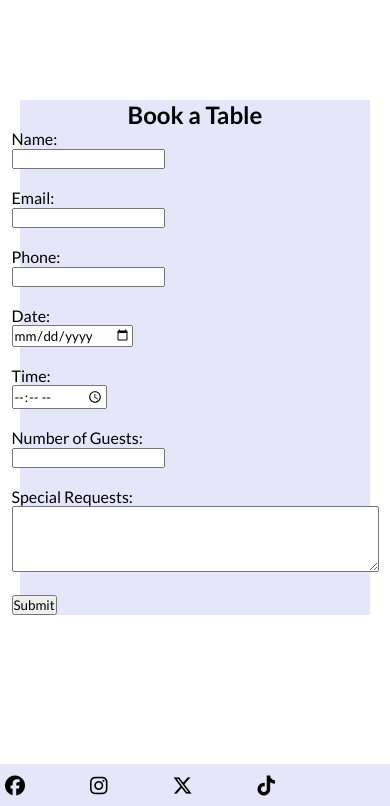
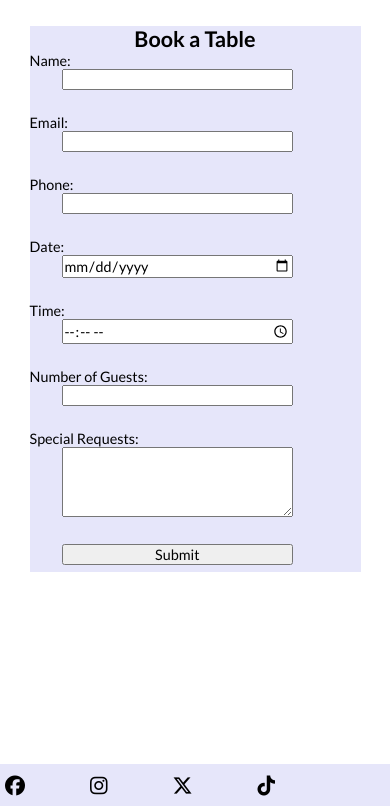
Before and after one commit to benbarker04/the-restaurant, a Flask app: page /booking in a window 390 px wide. Shown: the part 38-844 px from the top of the page. Run offline with Flask 3, Linux system fonts and the light colour scheme; some libraries are stand-ins or nearby versions.

Commit message:
style booking page for phones and tablets

```diff
--- a/static/css/style.css
+++ b/static/css/style.css
@@ -487,6 +487,57 @@ footer{
 }
 
 /*-----------------------------------------booking page page*/
+/*-----------------------------------------Styles for phone screens*/
+@media only screen and (max-width: 767px){
+    #box {
+        margin-top: 1rem;
+        background-color: lavender;
+        display: flex;
+        justify-content: center;
+        align-items: center;
+        flex-direction: column;
+    }
+
+    #booking-form {
+        max-width: 90%;
+        margin: 0 auto;
+        padding: 10px;
+        font-size: 0.9rem;
+    }
+
+    #booking-form input, #booking-form select, #booking-form textarea {
+        width: 70%;
+        margin-bottom: 7px;
+        margin-left: 2rem;
+        font-size: 0.9rem;
+    }
+}
+
+
+@media only screen and (min-width: 768px) and (max-width: 1199px){
+    #box{
+        background-color: lavender;
+        margin-top: 10rem;
+        display: flex;
+        justify-content: center;
+        align-items: center;
+        flex-direction: column;
+        height: 60rem;
+    }
+
+    #booking-form{
+        max-width: 600px;
+        margin: 0 auto;
+        padding: 20px;
+        font-size: 1.5rem;
+    }
+
+    #booking-form input{
+        font-size: 1.7rem;
+    }
+}
+
+@media screen and (min-width: 1200px){
     #box{
         margin-top: 5rem;
         background-color: lavender;
@@ -501,3 +552,4 @@ footer{
         margin: 0 auto;
         padding: 20px;
     }
+}
```
Lines whose indentation alone changed are shown as unchanged.
